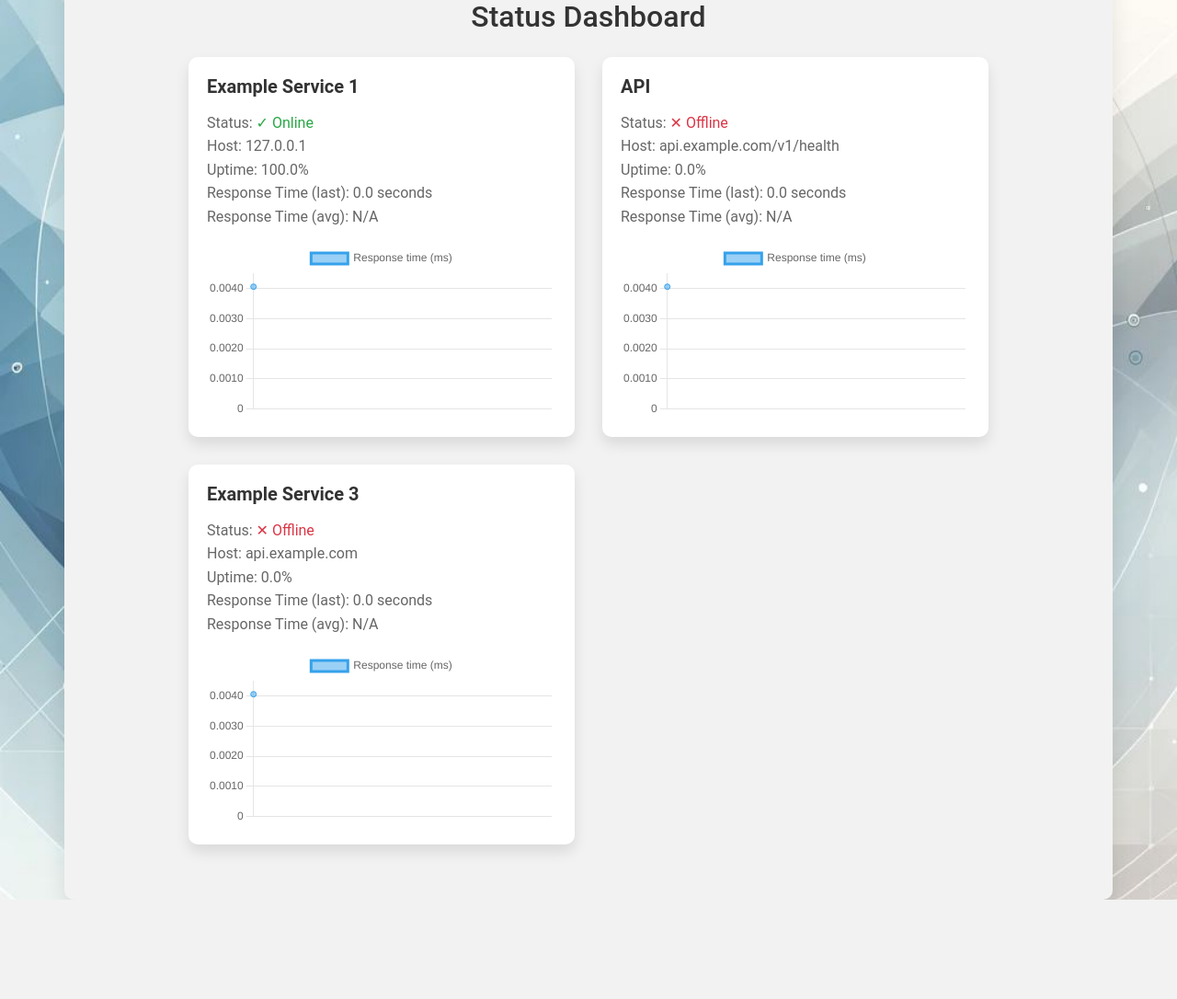
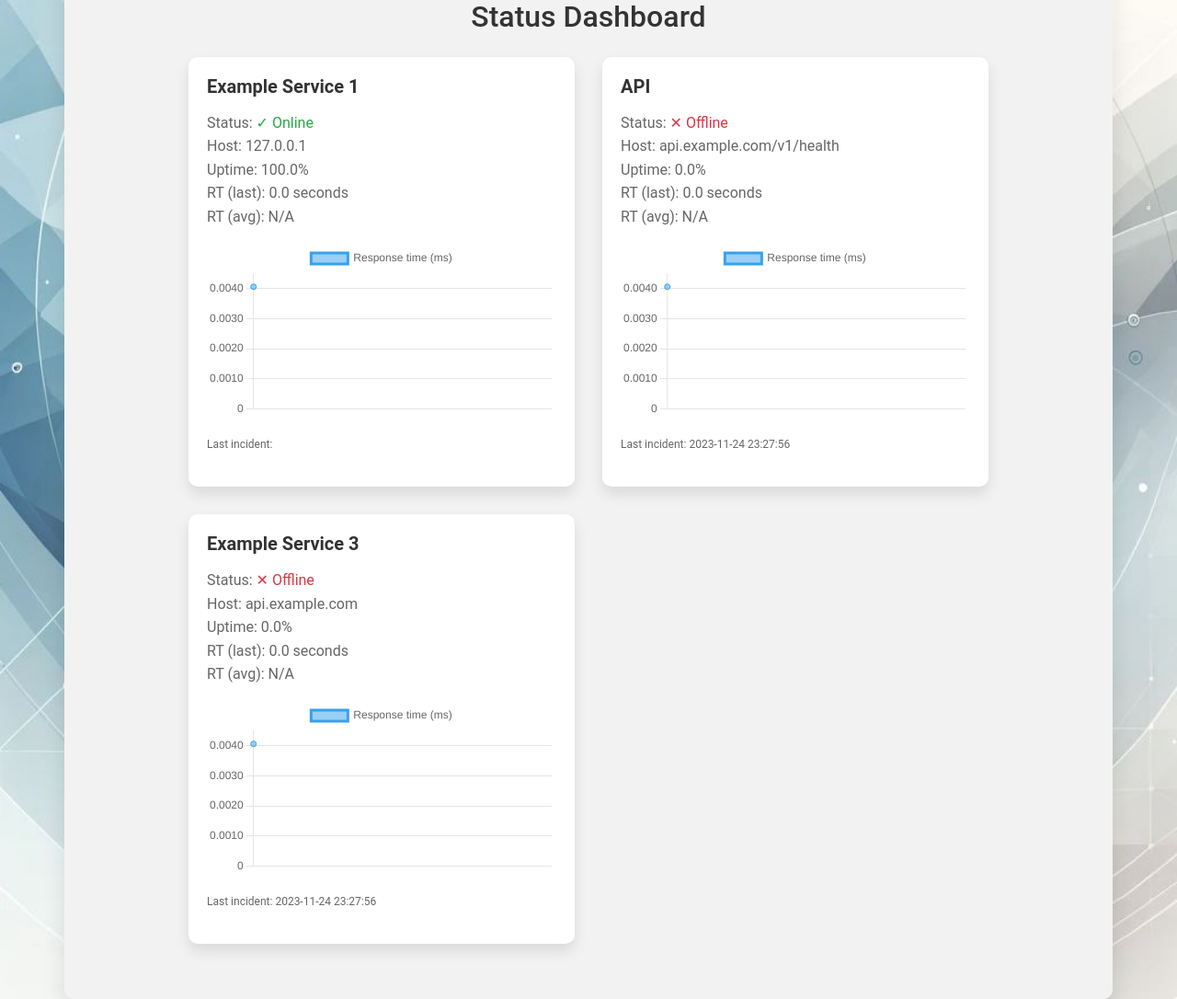
Before and after one commit to unverbosejohn/uptimer, a Flask app: page / in a window 1280 px wide. Shown: the part 171-1257 px from the top of the page at 92% size. Before the commit the page ends 1149 px from the top, so only its background shows below. Run offline with Flask 3, Linux system fonts and the light colour scheme; some libraries are stand-ins or nearby versions.

Commit message:
Last incident timestamp added

```diff
--- a/static/styles.css
+++ b/static/styles.css
@@ -123,6 +123,11 @@
     color: #666;
 }
 
+.card-chart-sub {
+    font-size: 12px;
+    color: #666;
+}
+
 /* Responsive adjustments */
 @media (max-width: 768px) {
     .card {
--- a/templates/cards_partial.html
+++ b/templates/cards_partial.html
@@ -11,12 +11,17 @@
                     {% endif %}<br />
                     Host: {{ service.host }}<br />
                     Uptime: {{ service.uptime }}%<br />
-                    Response Time (last): {{ hr_time(service.response_times[-1] / 1000) if service.response_times else 'N/A' }}<br>
-                    Response Time (avg): {{ hr_time(service.avg_response_time / 1000) if service.avg_response_time else 'N/A' }}<br />
+                    RT (last): {{ hr_time(service.response_times[-1] / 1000) if service.response_times else 'N/A' }}<br>
+                    RT (avg): {{ hr_time(service.avg_response_time / 1000) if service.avg_response_time else 'N/A' }}<br />
                 </p>
                 <div class="card-chart">
                     <canvas id="response-time-chart-{{ service.name }}" class="response-time-chart" data-response-times="{{ service.response_times | tojson }}" data-service-name="{{ service.name }}"></canvas>
                 </div>
+                <p class="card-chart-sub">
+                    <br />
+                    Last incident: {{ service.failed_timestamps[-1] if service.failed_timestamps }}<br />
+                    <!-- <small class="text-muted">Last updated {{ service.last_updated }}</small> -->
+
             </div>
         </div>
     </div>
```
